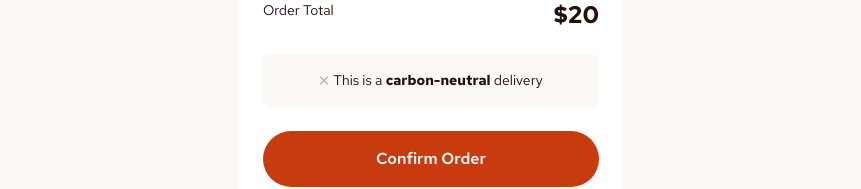
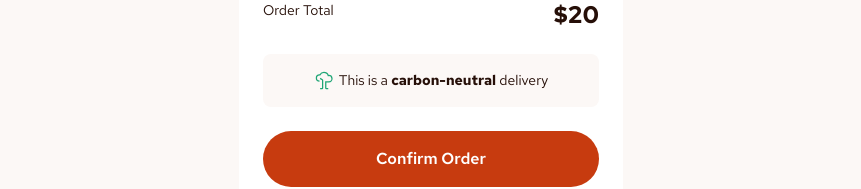
Before and after one commit to ben-demetrius/workspaces, a React (Vite) app: page / in a window 1280 px wide. Shown: the part 1683-1872 px from the top of the page, without its empty margins (209-1070 px from the left). Built offline with nearby package versions, Linux system fonts and the light colour scheme.

Commit message:
fix: replaced wrong carbon svg.

```diff
--- a/src/assets/components/Order.jsx
+++ b/src/assets/components/Order.jsx
@@ -57,7 +57,7 @@ const Order = () => {
         <p className="cart-total--price">$20</p>
       </div>
       <div className="cart-carbon">
-        <img src="/assets/images/icon-remove-item.svg" alt="Close Button" />
+        <img src="/assets/images/icon-carbon-neutral.svg" alt="Close Button" />
         <p className="cart-carbon--p">
           This is a <b>carbon-neutral</b> delivery
         </p>
```
